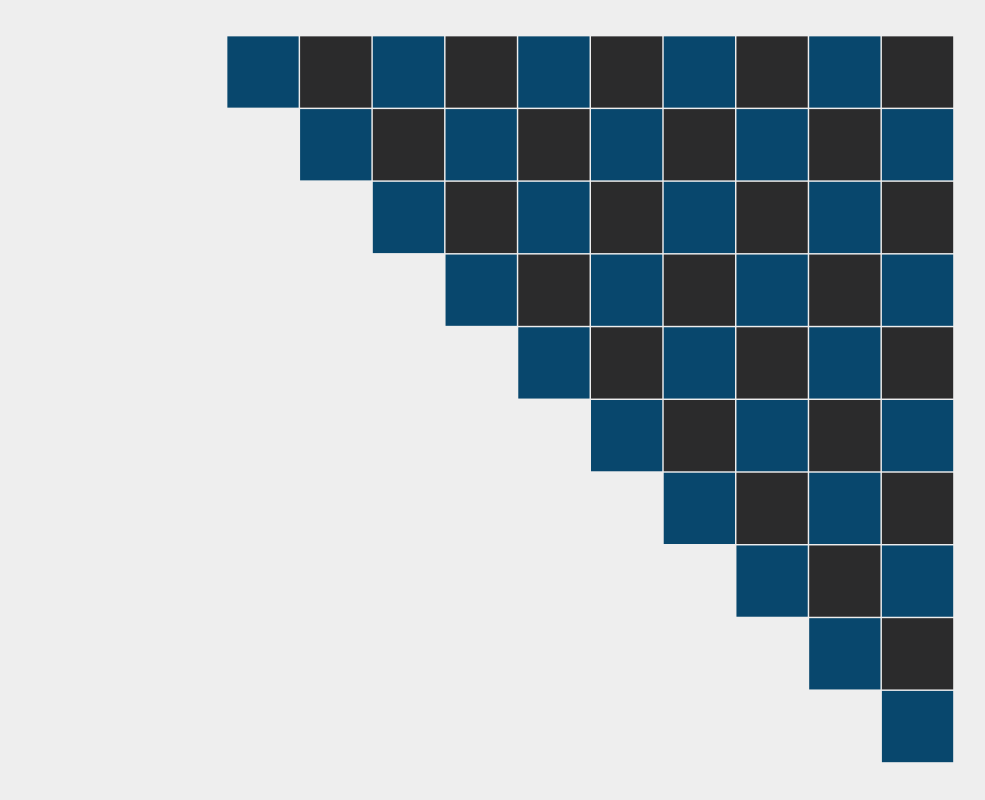
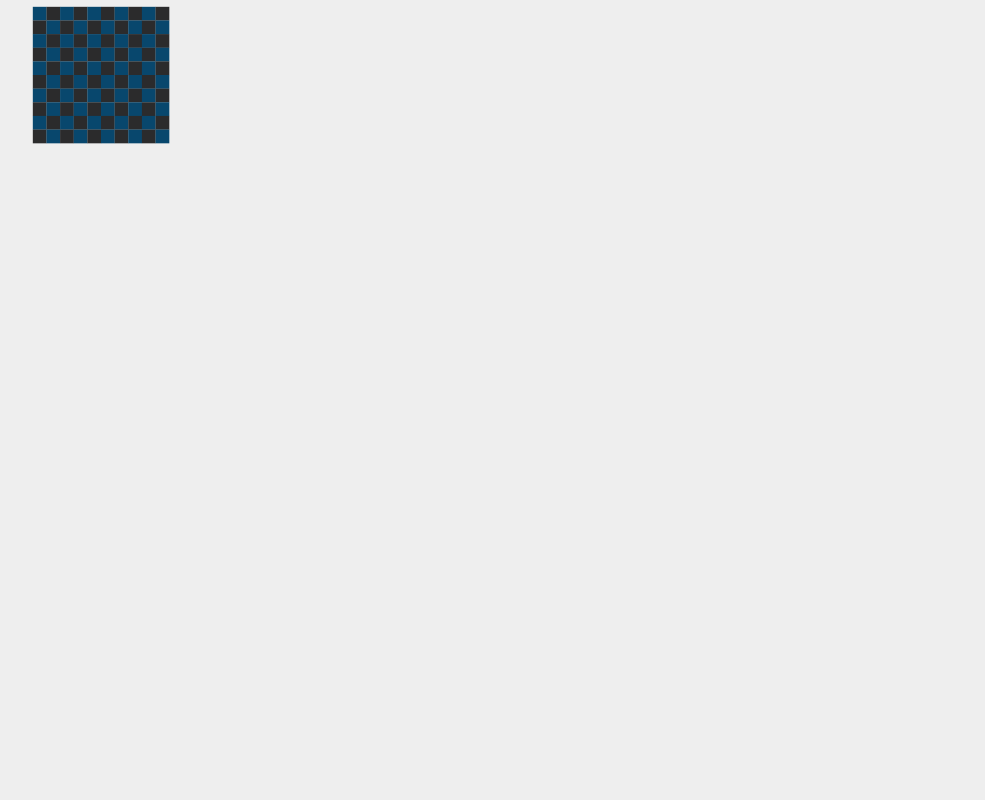
Before and after one commit to doctorocclusion/jamgame, a plain HTML site: page index.html in a window 1280 px wide. Shown: the whole page, without its empty margins (49-1034 px from the left). Drawn offline with Linux system fonts and the light colour scheme.

Commit message:
Improves transforms
also gives mouse positon as mouseDetector

```diff
--- a/index.html
+++ b/index.html
@@ -6,8 +6,9 @@
     <link rel="stylesheet" href="style.css">
   </head>
   <body>
-    <div class="wrapper">
+    <div onmousemove="mouseDetector(event)" class="wrapper">
    	  <canvas id="canvas"></canvas>
+    </div>
     <script src="script.js"></script>
   </body>
 </html>
--- a/script.js
+++ b/script.js
@@ -1,7 +1,60 @@
 var canvas = document.getElementById('canvas');
 var ctx = canvas.getContext('2d');
 
+//
+// Transforms
+//
+
+// center x, center y, world width, fit/fill screen and world
+function Transform(cx, cy, size, fit) {
+	this.cx = cx;
+	this.cy = cy;
+	this.radius = size / 2;
+	this.fit = fit;
+}
+Transform.prototype.update = function(canvas) {
+	if (!this.vals) this.vals = {};
+
+	var relw = 1;
+	var relh = 1;
+	relh = canvas.height / canvas.width;
+	if (this.fit != relh > 1) {
+		relw = 1 / relh;
+		relh = 1;
+	}
+
+	this.vals.minx = this.cx - this.radius * relw;
+	this.vals.maxx = this.cx + this.radius * relw;
+	this.vals.miny = this.cy - this.radius * relh;
+	this.vals.maxy = this.cy + this.radius * relh;
+
+	this.vals.scalex = canvas.width / (this.vals.maxx - this.vals.minx);
+	this.vals.scaley = canvas.height / (this.vals.maxy - this.vals.miny);
+}
+Transform.prototype.applyToCanvas = function(ctx) {
+	ctx.scale(this.vals.scalex, this.vals.scaley);
+	ctx.translate(-this.vals.minx, -this.vals.miny);
+}
+Transform.prototype.fromScreen = function(sx, sy) {
+	sx /= this.vals.scalex;
+	sy /= this.vals.scaley;
+	sx += this.vals.minx;
+	sy += this.vals.miny;
+	return {
+		x: sx,
+		y: sy
+	}
+}
+
+//
+//End
+//
+
+var t = new Transform(50, 50, 110, true);
+
+
 function resizeCanvas() {
+	t.update(canvas)
 	canvas.width = window.innerWidth;
 	canvas.height = window.innerHeight;
 	draw();
@@ -11,39 +64,22 @@ resizeCanvas();
 
 // Start code
 
-var w = 100;
-var h = 100;
-
-function setTransform(cx, cy, size, fit) {
-	var relw = 1;
-	var relh = 1;
-	relh = canvas.height / canvas.width;
-	if (fit != relh > 1) {
-		relw = 1 / relh;
-		relh = 1;
-	}
-	size /= 2;
-	var minx = cx - size * relw;
-	var maxx = cx + size * relw;
-	var miny = cy - size * relh;
-	var maxy = cy + size * relh;
-
-	var scalex = canvas.width / (maxx - minx);
-	var scaley = canvas.height / (maxy - miny);
-
-	ctx.scale(scalex, scaley);
-	ctx.translate(-minx, -miny);
-}
-
 function draw() {
-	setTransform(50, 50, 110, true);
+	t.applyToCanvas(ctx);
 	for (var x = 0; x < 100; x += 10) {
-		for (var y = 0; y <= x; y += 10) {
+		for (var y = 0; y < 100; y += 10) {
 
 			if (((x + y) / 10) % 2 == 0) ctx.fillStyle = "#08476D";
 			else ctx.fillStyle = "#2B2B2C";
-			ctx.fillRect(x, y, 9.8, 9.8);
+			ctx.fillRect(x, y, 10.1, 10.1);
 		}
 	}
 
 }
+
+function mouseDetector(event) {
+	var sx = event.clientX;     // Get the horizontal coordinate
+	var sy = event.clientY;     // Get the vertical coordinate
+	var p = t.fromScreen(sx, sy);
+	console.log("mouse: " + p.x + ", " + p.y);
+}
```
